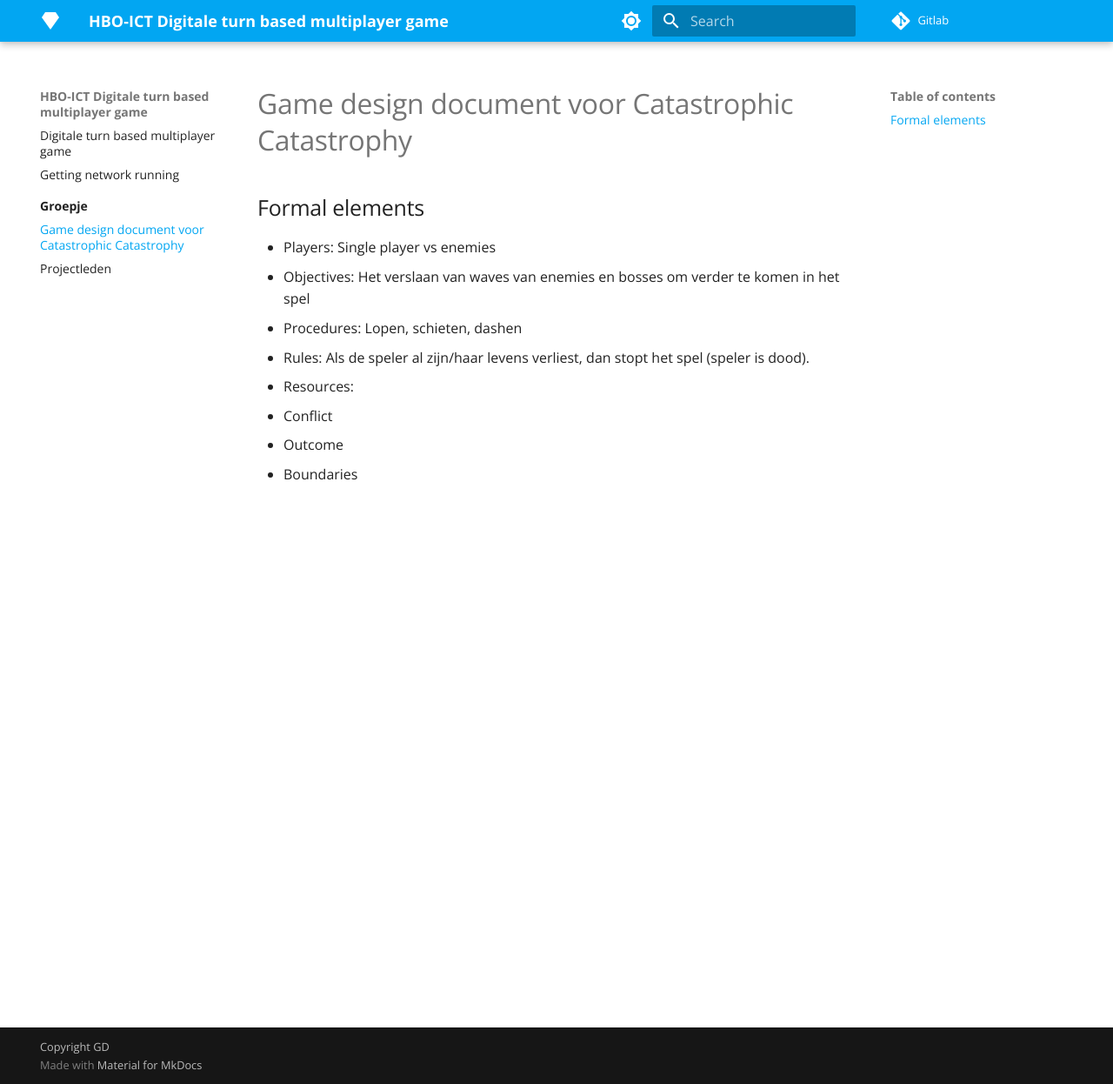
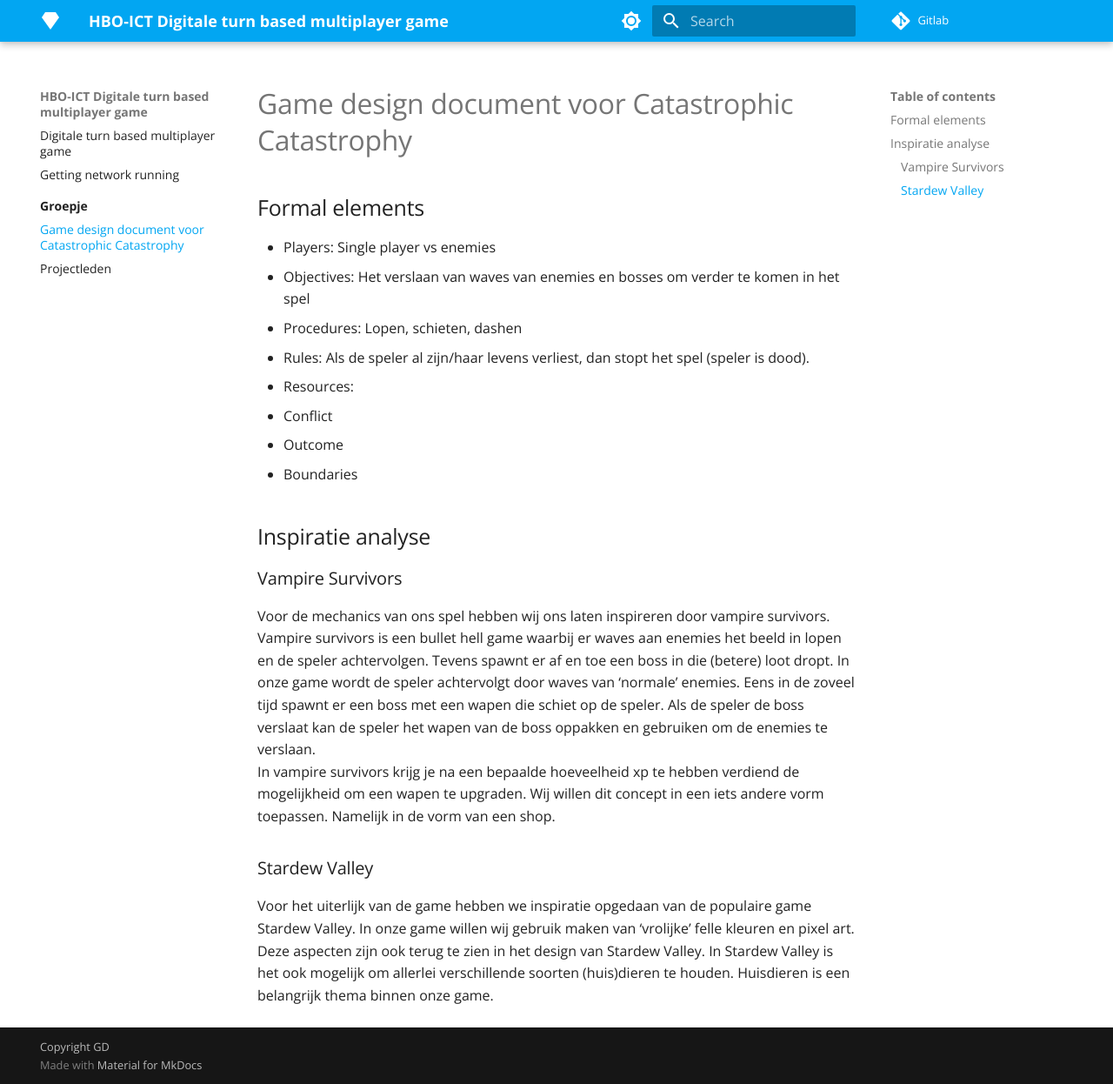
Before and after one commit to Doortje-Geuze/catastrophic-catastrophe, an MkDocs documentation site: the page built from docs/Groepje/Game-design.md, in a window 1280 px wide and 1246 px high. Shown: the whole window at 87% size. Built offline with MkDocs 1.6.1 and Material for MkDocs 9.7.7, drawn with Linux system fonts in a browser that asks for light colours; nearby versions of some CDN libraries; library files that are not in the unit come from our copies.

Commit message:
inspiratie analyse game design

```diff
--- a/docs/Groepje/Game-design.md
+++ b/docs/Groepje/Game-design.md
@@ -9,3 +9,11 @@
 - Conflict
 - Outcome
 - Boundaries
+
+## Inspiratie analyse
+### Vampire Survivors
+Voor de mechanics van ons spel hebben wij ons laten inspireren door vampire survivors. Vampire survivors is een bullet hell game waarbij er waves aan enemies het beeld in lopen en de speler achtervolgen. Tevens spawnt er af en toe een boss in die (betere) loot dropt. In onze game wordt de speler achtervolgt door waves van 'normale' enemies. Eens in de zoveel tijd spawnt er een boss met een wapen die schiet op de speler. Als de speler de boss verslaat kan de speler het wapen van de boss oppakken en gebruiken om de enemies te verslaan.
+In vampire survivors krijg je na een bepaalde hoeveelheid xp te hebben verdiend de mogelijkheid om een wapen te upgraden. Wij willen dit concept in een iets andere vorm toepassen. Namelijk in de vorm van een shop.
+
+### Stardew Valley
+Voor het uiterlijk van de game hebben we inspiratie opgedaan van de populaire game Stardew Valley. In onze game willen wij gebruik maken van 'vrolijke' felle kleuren en pixel art. Deze aspecten zijn ook terug te zien in het design van Stardew Valley. In Stardew Valley is het ook mogelijk om allerlei verschillende soorten (huis)dieren te houden. Huisdieren is een belangrijk thema binnen onze game.
```
